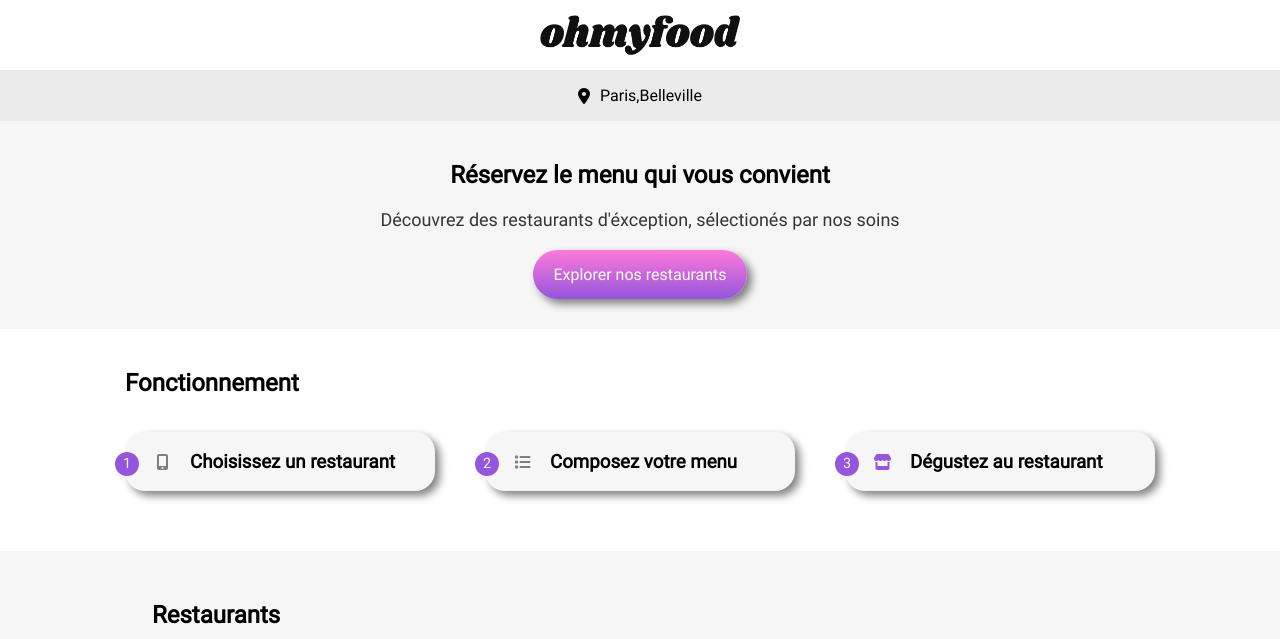
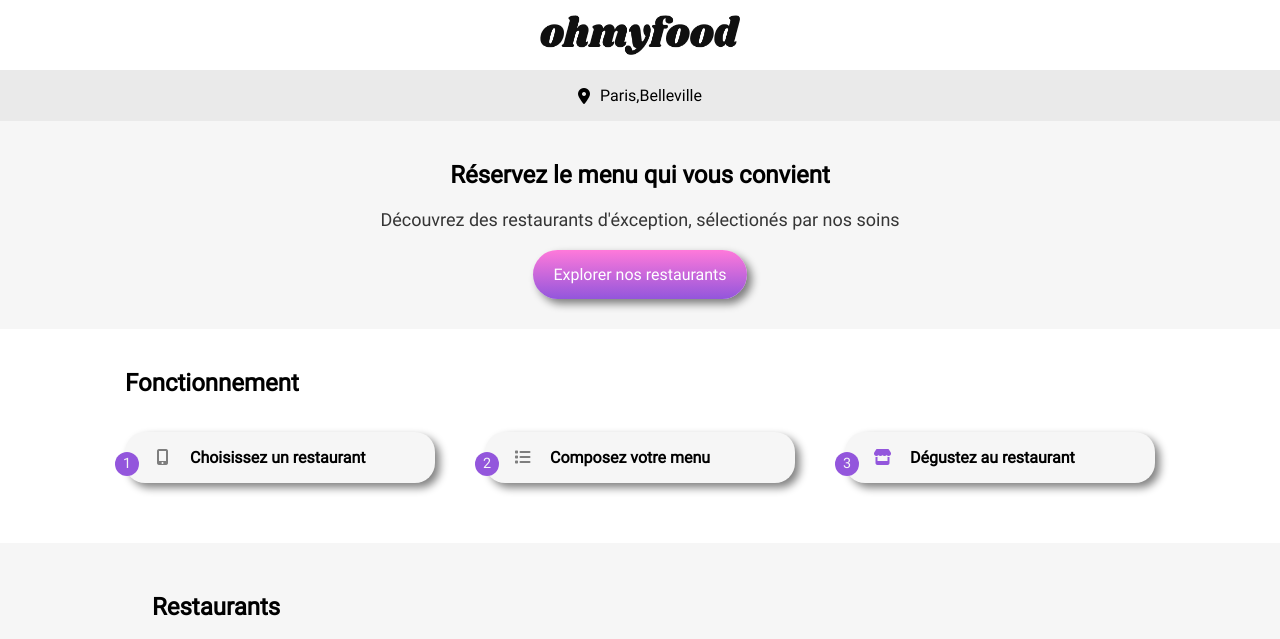
Before and after one commit to kyra110/opc-projet-4, a website: page index.html in a window 1280 px wide. Shown: the top 639 px of the page. Drawn offline with Linux system fonts and the light colour scheme; a web font is replaced by a local one.

Commit message:
Corection de la font des h3 section fonctionement pour une meilleure responsive et corection media querries tablette j'usqua 1024

```diff
--- a/sass/pages/_home.scss
+++ b/sass/pages/_home.scss
@@ -40,7 +40,7 @@
     display: flex;
     flex-direction: column;
     gap: 15px;
-    @media screen and (min-width: 1050px) {
+    @media screen and (min-width: 1024px) {
       display: grid;
       gap: 15px 50px;
       grid-template-columns: repeat(3, 25%);
@@ -68,6 +68,9 @@
     .fonctionnement__choix-container__composant {
       @media screen and (min-width: 768px) {
         width: 100%;
+        h3 {
+          font-size: 1rem;
+        }
       }
       position: relative;
       display: flex;
```
Also changed, not shown: assets/style.css, 1 other file.
